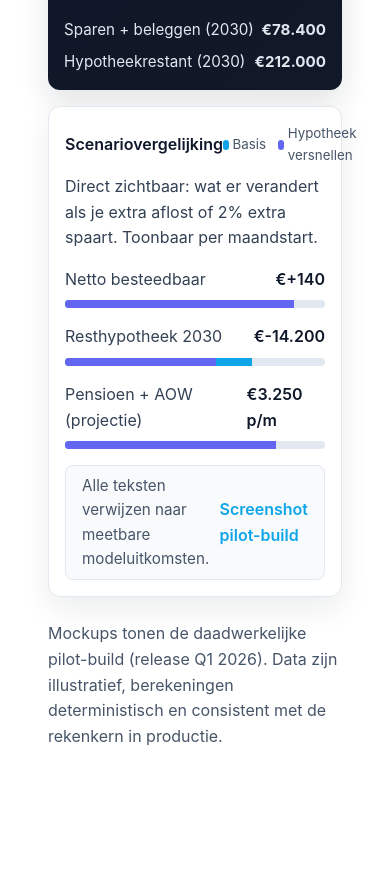
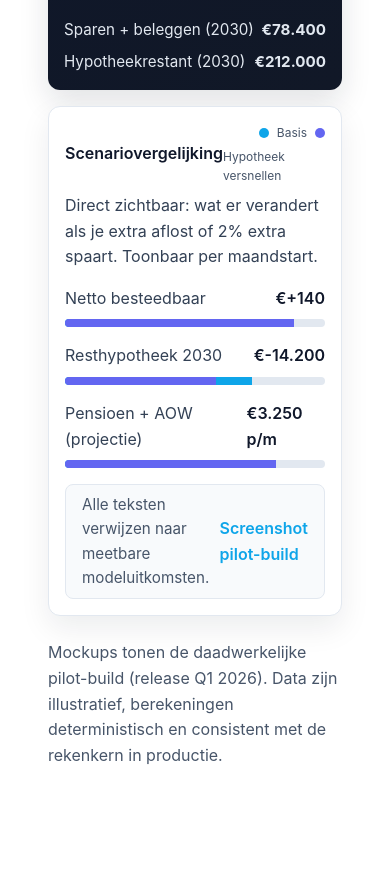
Before and after one commit to floorenr/finnsight-site, a React (Vite) app: page / in a window 390 px wide. Shown: the part 4200-5088 px from the top of the page. Built offline with nearby package versions, Linux system fonts and the light colour scheme.

Commit message:
fix: wrap scenario legend on mobile

```diff
--- a/src/pages/LandingPage.jsx
+++ b/src/pages/LandingPage.jsx
@@ -220,10 +220,10 @@ export default function LandingPage({ onNavigate }) {
             >
               <div style={{ display: 'flex', justifyContent: 'space-between', alignItems: 'center', marginBottom: 'var(--spacing-sm)' }}>
                 <span style={{ fontWeight: 600, color: '#0f172a' }}>Scenariovergelijking</span>
-                <span style={{ display: 'inline-flex', gap: '4px', alignItems: 'center' }}>
+                <span style={{ display: 'inline-flex', gap: '8px', alignItems: 'center', flexWrap: 'wrap', justifyContent: 'flex-end', rowGap: '4px', fontSize: '0.9rem' }}>
                   <span style={{ width: '10px', height: '10px', borderRadius: '999px', background: '#0ea5e9', display: 'inline-block' }} />
                   <small style={{ color: '#475569' }}>Basis</small>
-                  <span style={{ width: '10px', height: '10px', borderRadius: '999px', background: '#6366f1', display: 'inline-block', marginLeft: '8px' }} />
+                  <span style={{ width: '10px', height: '10px', borderRadius: '999px', background: '#6366f1', display: 'inline-block' }} />
                   <small style={{ color: '#475569' }}>Hypotheek versnellen</small>
                 </span>
               </div>
```
